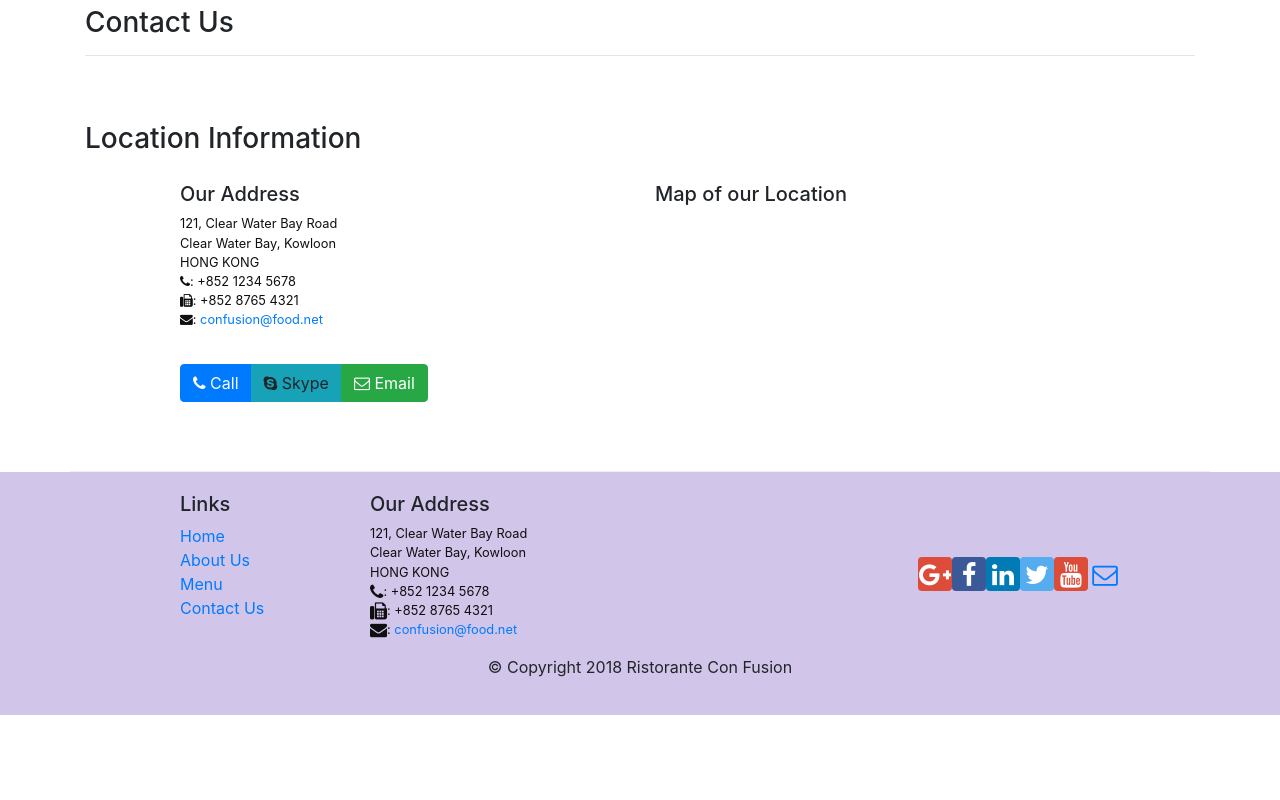
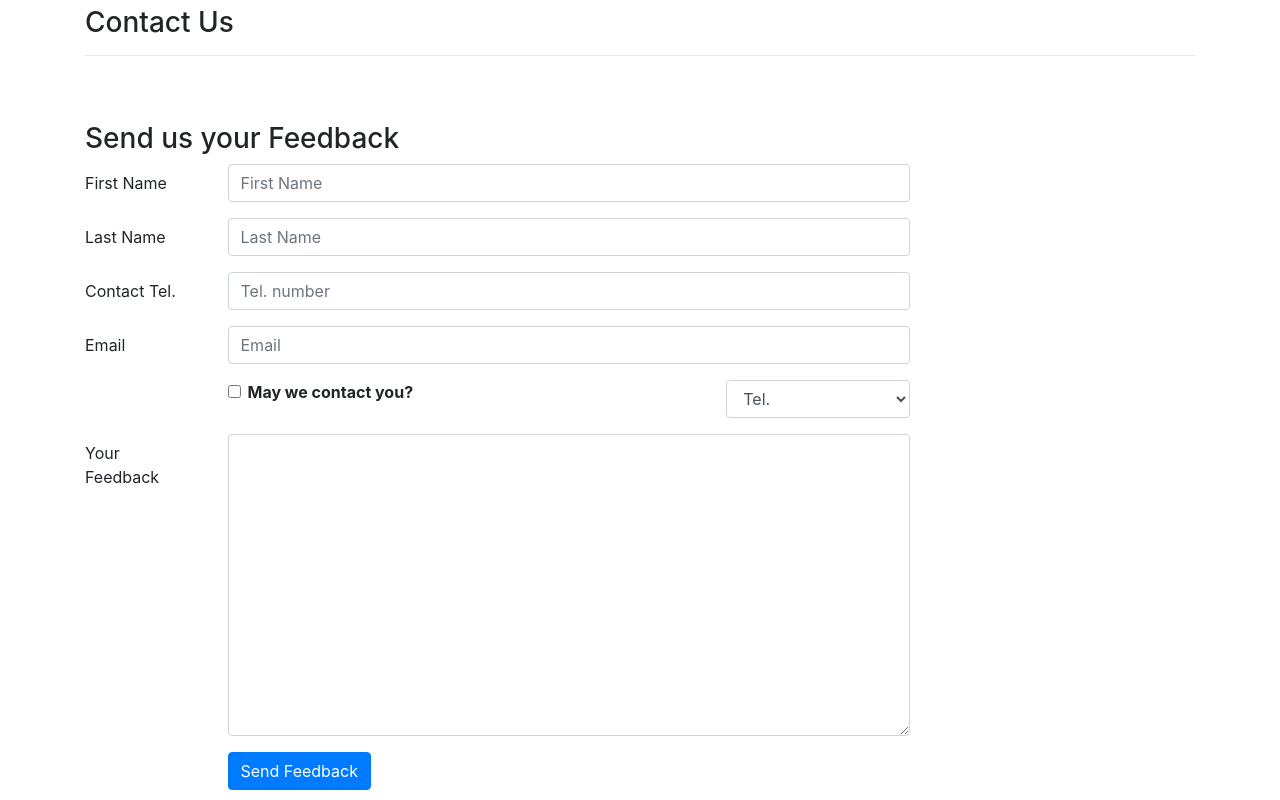
Before and after one commit to Aashimalik/react-confusion-app, a React (Create React App) app: page /contactus in a window 1280 px wide. Shown: the part 420-1220 px from the top of the page. Before the commit the page ends 1135 px from the top, so only its background shows below. Built offline with nearby package versions, Linux system fonts and the light colour scheme.

Commit message:
Controlled Forms

```diff
--- a/src/components/ContactComponent.js
+++ b/src/components/ContactComponent.js
@@ -1,8 +1,41 @@
-import React from 'react';
-import { Breadcrumb, BreadcrumbItem } from 'reactstrap';
+import React, { Component } from 'react';
+import { Breadcrumb, BreadcrumbItem,
+            Button, Form, FormGroup, Label, Input, Col } from 'reactstrap';
 import { Link } from 'react-router-dom';
 
-function Contact(props) {
+class Contact extends Component {
+    constructor(props) {
+        super(props);
+
+        this.state = {
+            firstname: '',
+            lastname: '',
+            telnum: '',
+            email: '',
+            agree: false,
+            contactType: 'Tel.',
+            message: ''
+        }
+        this.handleInputChange = this.handleInputChange.bind(this);
+        this.handleSubmit = this.handleSubmit.bind(this);
+    }
+    handleInputChange(event) {
+        const target = event.target;
+        const value = target.type === 'checkbox' ? target.checked : target.value;
+        const name = target.name;
+
+        this.setState({
+          [name]: value
+        });
+    }
+
+    handleSubmit(event) {
+        console.log('Current State is: ' + JSON.stringify(this.state));
+        alert('Current State is: ' + JSON.stringify(this.state));
+        event.preventDefault();
+    }
+
+    render() {
         return(
         <div className="container">
         <div className="row">
@@ -17,32 +50,91 @@ function Contact(props) {
         </div>
                 <div className="row row-content">
                    <div className="col-12">
-                <h3>Location Information</h3>
+                      <h3>Send us your Feedback</h3>
                    </div>
-                <div className="col-12 col-sm-4 offset-sm-1">
-                        <h5>Our Address</h5>
-                        <address>
-                        121, Clear Water Bay Road<br />
-                        Clear Water Bay, Kowloon<br />
-                        HONG KONG<br />
-                        <i className="fa fa-phone"></i>: +852 1234 5678<br />
-                        <i className="fa fa-fax"></i>: +852 8765 4321<br />
-                        <i className="fa fa-envelope"></i>: <a href="mailto:confusion@food.net">confusion@food.net</a>
-                        </address>
-                </div>
-                <div className="col-12 col-sm-6 offset-sm-1">
-                    <h5>Map of our Location</h5>
-                </div>
-                <div className="col-12 col-sm-11 offset-sm-1">
-                    <div className="btn-group" role="group">
-                        <a role="button" className="btn btn-primary" href="tel:+85212345678"><i className="fa fa-phone"></i> Call</a>
-                        <a role="button" className="btn btn-info"><i className="fa fa-skype"></i> Skype</a>
-                        <a role="button" className="btn btn-success" href="mailto:confusion@food.net"><i className="fa fa-envelope-o"></i> Email</a>
+                    <div className="col-12 col-md-9">
+                        <Form onSubmit={this.handleSubmit}>
+                            <FormGroup row>
+                                <Label htmlFor="firstname" md={2}>First Name</Label>
+                                <Col md={10}>
+                                    <Input type="text" id="firstname" name="firstname"
+                                        placeholder="First Name"
+                                        value={this.state.firstname}
+                                        onChange={this.handleInputChange} />
+                                </Col>
+                            </FormGroup>
+                            <FormGroup row>
+                                <Label htmlFor="lastname" md={2}>Last Name</Label>
+                                <Col md={10}>
+                                    <Input type="text" id="lastname" name="lastname"
+                                        placeholder="Last Name"
+                                        value={this.state.lastname}
+                                        onChange={this.handleInputChange} />
+                                </Col>
+                            </FormGroup>
+                            <FormGroup row>
+                            <Label htmlFor="telnum" md={2}>Contact Tel.</Label>
+                                <Col md={10}>
+                                    <Input type="tel" id="telnum" name="telnum"
+                                        placeholder="Tel. number"
+                                        value={this.state.telnum}
+                                        onChange={this.handleInputChange} />
+                                </Col>
+                            </FormGroup>
+                            <FormGroup row>
+                                <Label htmlFor="email" md={2}>Email</Label>
+                                <Col md={10}>
+                                    <Input type="email" id="email" name="email"
+                                        placeholder="Email"
+                                        value={this.state.email}
+                                        onChange={this.handleInputChange} />
+                                </Col>
+                            </FormGroup>
+                            <FormGroup row>
+                                <Col md={{size: 6, offset: 2}}>
+                                    <FormGroup check>
+                                        <Label check>
+                                            <Input type="checkbox"
+                                                name="agree"
+                                                checked={this.state.agree}
+                                                onChange={this.handleInputChange} /> {' '}
+                                            <strong>May we contact you?</strong>
+                                        </Label>
+                                    </FormGroup>
+                                </Col>
+                                <Col md={{size: 3, offset: 1}}>
+                                    <Input type="select" name="contactType"
+                                            value={this.state.contactType}
+                                            onChange={this.handleInputChange}>
+                                        <option>Tel.</option>
+                                        <option>Email</option>
+                                    </Input>
+                                </Col>
+                            </FormGroup>
+                            <FormGroup row>
+                                <Label htmlFor="message" md={2}>Your Feedback</Label>
+                                <Col md={10}>
+                                    <Input type="textarea" id="message" name="message"
+                                        rows="12"
+                                        value={this.state.message}
+                                        onChange={this.handleInputChange}></Input>
+                                </Col>
+                            </FormGroup>
+                            <FormGroup row>
+                                <Col md={{size: 10, offset: 2}}>
+                                    <Button type="submit" color="primary">
+                                        Send Feedback
+                                    </Button>
+                                </Col>
+                            </FormGroup>
+                        </Form>
                     </div>
                </div>
                </div>
-        </div>
+
         );
     }
 
+}
+
 export default Contact;
```
Lines whose indentation alone changed are shown as unchanged.
